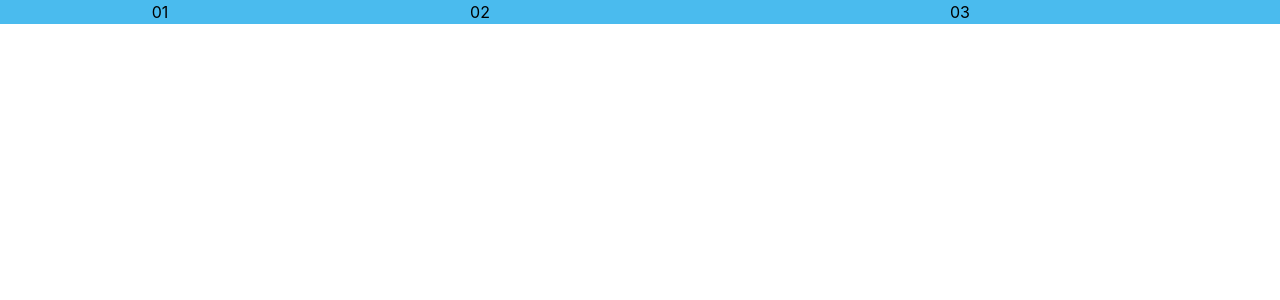
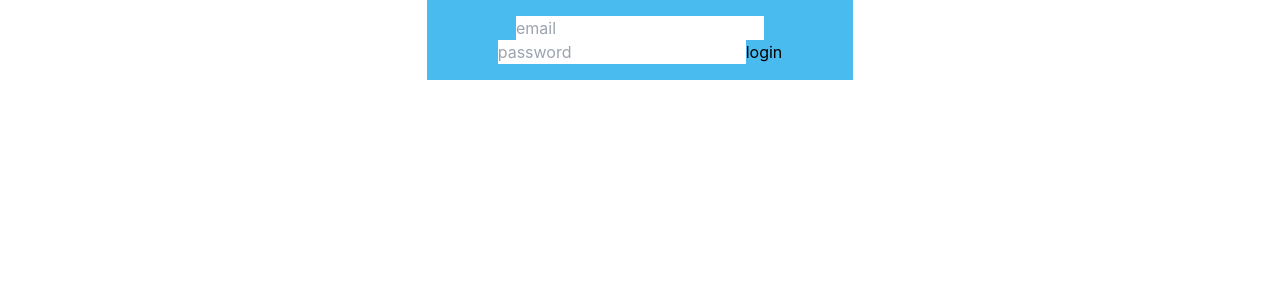
Before and after one commit to giorgideveloper/react-auth-app, a React (Create React App) app: page / in a window 1280 px wide. Shown: the top 300 px of the page. Built offline with nearby package versions, Linux system fonts and the light colour scheme.

Commit message:
add redux

```diff
--- a/package.json
+++ b/package.json
@@ -3,11 +3,14 @@
   "version": "0.1.0",
   "private": true,
   "dependencies": {
+    "@reduxjs/toolkit": "^1.8.5",
     "@testing-library/jest-dom": "^5.16.5",
     "@testing-library/react": "^13.3.0",
     "@testing-library/user-event": "^13.5.0",
+    "axios": "^0.27.2",
     "react": "^18.2.0",
     "react-dom": "^18.2.0",
+    "react-redux": "^8.0.2",
     "react-scripts": "5.0.1",
     "web-vitals": "^2.1.4"
   },
--- a/src/App.js
+++ b/src/App.js
@@ -1,11 +1,33 @@
+import React from 'react';
 import './App.css';
+import { useDispatch } from 'react-redux';
+import { login } from './redux/Auth';
+import { useRef } from 'react';
 
 function App() {
+	const dispatch = useDispatch();
+	const emailRef = useRef('');
+	const passwordRef = useRef('');
+
+	function loginUser() {
+		dispatch(
+			login({
+				email: emailRef.current.value,
+				password: passwordRef.current.value,
+				device_name: 'chrome',
+			})
+		);
+	}
+
 	return (
 		<div className='flex flex-row justify-center text-center align-middle '>
-			<div className='basis-1/4 bg-sky-500/75 '>01</div>
-			<div className='basis-1/4 bg-sky-500/75 '>02</div>
-			<div className='basis-1/2 bg-sky-500/75 '>03</div>
+			<div className='basis-1/3  p-4  bg-sky-500/75  '>
+				<input type='email' placeholder='email' ref={emailRef} />
+				<input type='password' placeholder='password' ref={passwordRef} />
+				<button type='submit' onClick={() => loginUser()}>
+					login
+				</button>
+			</div>
 		</div>
 	);
 }
--- a/src/index.js
+++ b/src/index.js
@@ -2,16 +2,12 @@ import React from 'react';
 import ReactDOM from 'react-dom/client';
 import './index.css';
 import App from './App';
-import reportWebVitals from './reportWebVitals';
+import { store } from './redux/Store';
+import { Provider } from 'react-redux';
 
 const root = ReactDOM.createRoot(document.getElementById('root'));
 root.render(
-  <React.StrictMode>
-    <App />
-  </React.StrictMode>
+	<Provider store={store}>
+		<App />
+	</Provider>
 );
-
-// If you want to start measuring performance in your app, pass a function
-// to log results (for example: reportWebVitals(console.log))
-// or send to an analytics endpoint. Learn more: https://bit.ly/CRA-vitals
-reportWebVitals();
--- /dev/null
+++ b/src/redux/Auth.js
@@ -0,0 +1,23 @@
+import { createSlice } from '@reduxjs/toolkit';
+import ApiService from '../services/ApiService';
+
+export const authSlice = createSlice({
+	name: 'auth',
+	initialState: {
+		user: null,
+	},
+	reducers: {
+		login: data => {
+			console.log(data);
+			ApiService.login(data);
+		},
+		logout: () => {
+			ApiService.logout();
+		},
+	},
+});
+
+// Action creators are generated for each case reducer function
+export const { login, logout } = authSlice.actions;
+
+export default authSlice.reducer;
--- /dev/null
+++ b/src/redux/Store.js
@@ -0,0 +1,7 @@
+import { configureStore } from '@reduxjs/toolkit';
+import authReducer from './Auth';
+export const store = configureStore({
+	reducer: {
+		auth: authReducer,
+	},
+});
--- /dev/null
+++ b/src/services/ApiService.js
@@ -0,0 +1,20 @@
+import axios from 'axios';
+
+const api = axios.create({
+	baseURL: 'https://frenchschool.jrwebdeveloper.com/api/v1',
+	withCredentials: true,
+	headers: {
+		Accept: 'application/json',
+		Authorization: `Bearer ${sessionStorage.getItem('token')}`,
+		'Content-Type': 'application/json',
+	},
+});
+
+export default {
+	login(data) {
+		return api.post('/login', data);
+	},
+	logout() {
+		return api.post('/logout');
+	},
+};
```
Also changed, not shown: 1 other file (tests, documents, lock files or other folders).
